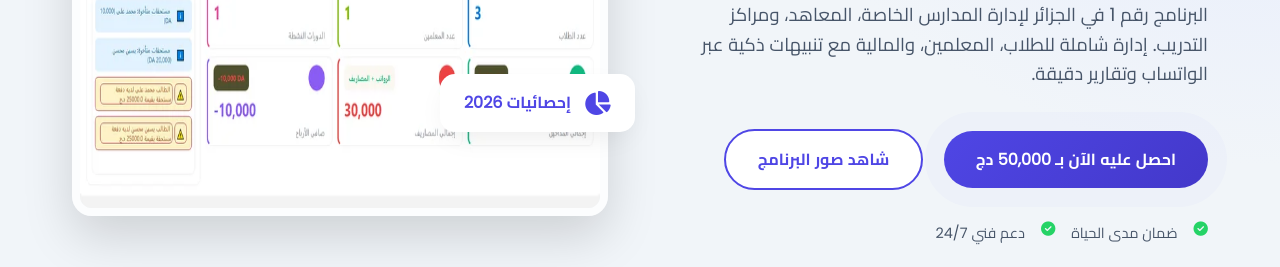
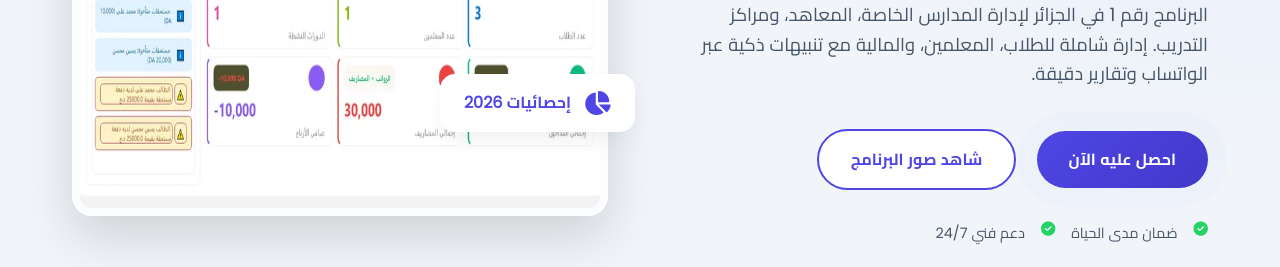
Before and after one commit to dzman05/Schooleraapp, a plain HTML site: page index.html in a window 1280 px wide. Shown: the part 434-701 px from the top of the page. Drawn offline with Linux system fonts and the light colour scheme.

Commit message:
index.html

```diff
--- a/index.html
+++ b/index.html
@@ -199,7 +199,7 @@
                 <p>البرنامج رقم 1 في الجزائر لإدارة المدارس الخاصة، المعاهد، ومراكز التدريب. إدارة شاملة للطلاب،
                     المعلمين، والمالية مع تنبيهات ذكية عبر الواتساب وتقارير دقيقة.</p>
                 <div class="hero-buttons">
-                    <a href="#pricing" class="btn-primary pulse-anim">احصل عليه الآن بـ 50,000 دج</a>
+                    <a href="#pricing" class="btn-primary pulse-anim">احصل عليه الآن</a>
                     <a href="#showcase" class="btn-secondary">شاهد صور البرنامج</a>
                 </div>
                 <div class="trust-badge">
@@ -639,4 +639,5 @@
     <script src="script.js"></script>
 </body>
 
+
 </html>
```
